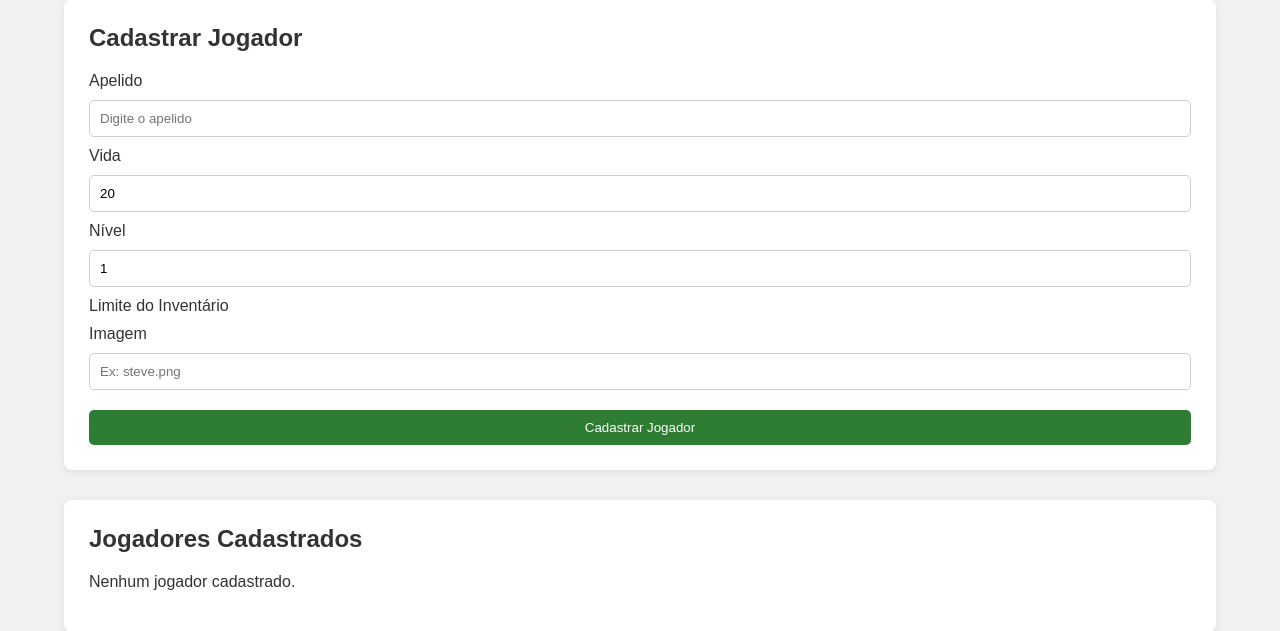
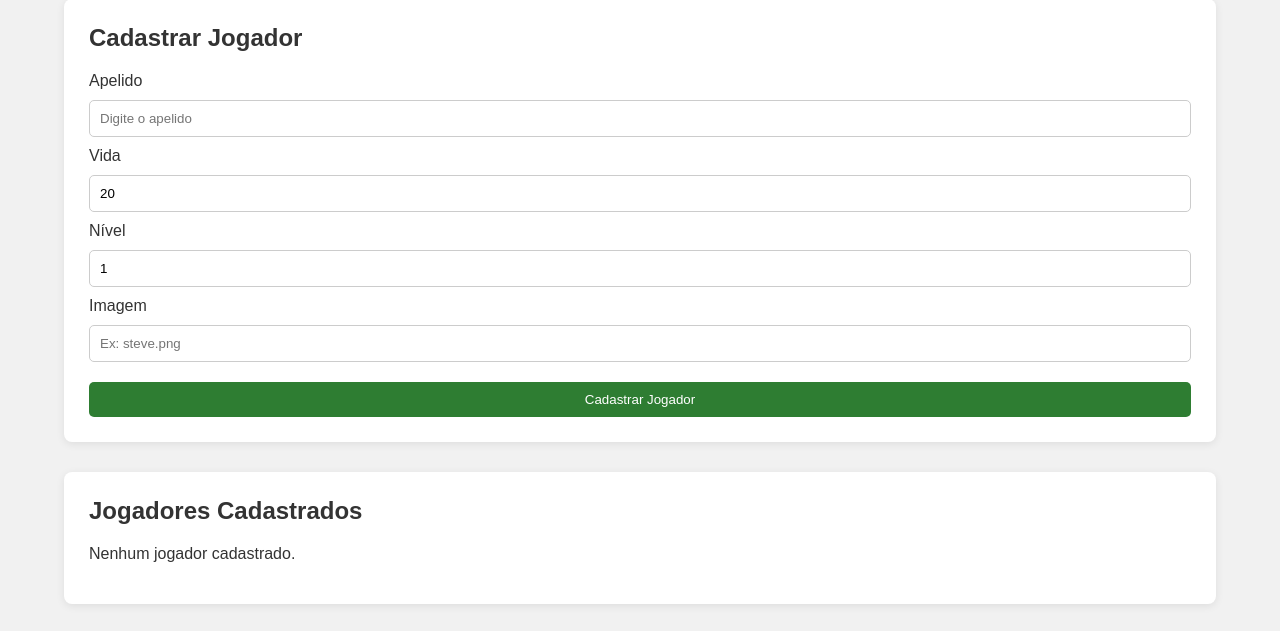
Before and after one commit to vanillaflvs/CraftInventory, a Node server app: template views/jogadores/index.ejs in a window 1280 px wide. Shown: the part 168-799 px from the top of the page. Run offline with Node 20, Linux system fonts and the light colour scheme; the template is opened without the code that fills it, so the values that code supplies are empty.

Commit message:
arrumando html

```diff
--- a/routes/Jogadores.js
+++ b/routes/Jogadores.js
@@ -89,7 +89,6 @@ router.post('/editar/:id', async (req, res) => {
             vida,
             nivel,
             apelido,
-            limite_inventario,
             imagem
         } = req.body;
 
--- a/views/jogadores/index.ejs
+++ b/views/jogadores/index.ejs
@@ -39,7 +39,6 @@
                     <label>Nível</label>
 
                     <input type="number" name="nivel" min="0" value="<%= jogadorEditando.nivel %>" required>
-
                     <label>Imagem</label>
 
                     <input type="text" name="imagem" maxlength="300" value="<%= jogadorEditando.imagem || '' %>"
@@ -73,7 +72,6 @@
 
                         <input type="number" name="nivel" min="0" value="1" required>
 
-                        <label>Limite do Inventário</label>
 
                         <label>Imagem</label>
 
```
